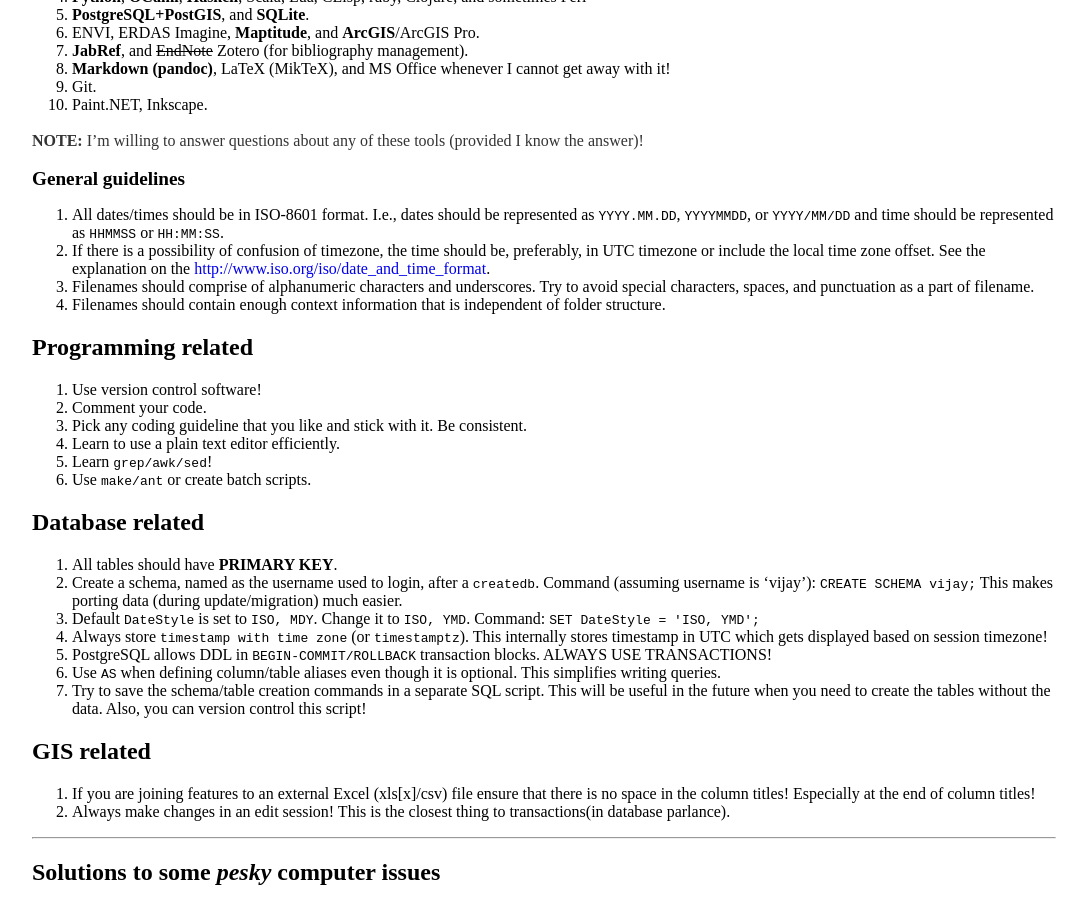
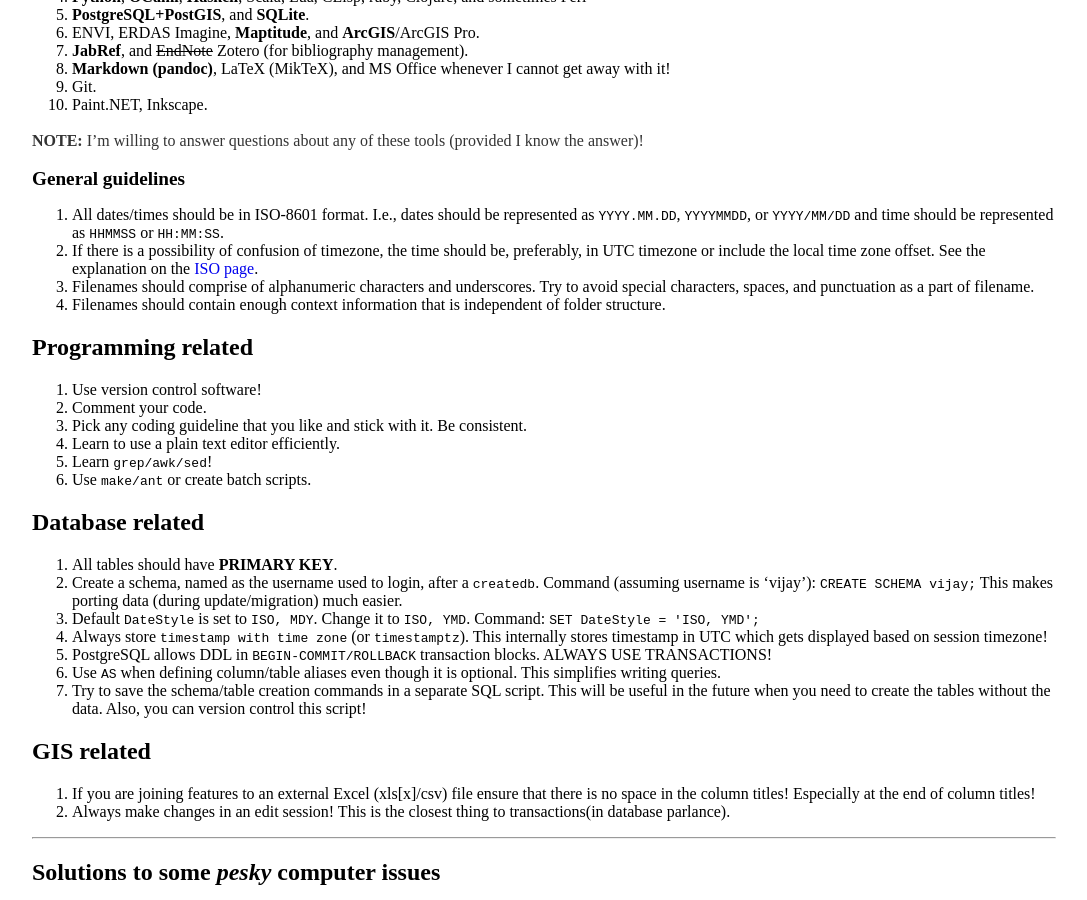
Before and after one commit to vlulla/vlulla.github.io, a Jekyll site: the page built from effective_computing.md, in a window 1280 px wide and 900 px high, scrolled down 326 px. Shown: the whole window, without its empty margins (96-1183 px from the left). Built offline with Jekyll 4.4.1, drawn with Linux system fonts in a browser that asks for light colours; part of the change alters nothing that is shown.

Commit message:
fixed url markdown

```diff
--- a/effective_computing.md
+++ b/effective_computing.md
@@ -32,7 +32,7 @@ These are the software tools/packages (emphasized ones more frequently than alte
 # General guidelines
 
 1. All dates/times should be in ISO-8601 format. I.e., dates should be represented as `YYYY.MM.DD`, `YYYYMMDD`, or `YYYY/MM/DD` and time should be represented as `HHMMSS` or `HH:MM:SS`.
-1. If there is a possibility of confusion of timezone, the time should be, preferably, in UTC timezone or include the local time zone offset.  See the explanation on the [http://www.iso.org/iso/date_and_time_format](ISO page).
+1. If there is a possibility of confusion of timezone, the time should be, preferably, in UTC timezone or include the local time zone offset.  See the explanation on the [ISO page](http://www.iso.org/iso/date_and_time_format).
 1. Filenames should comprise of alphanumeric characters and underscores.  Try to avoid special characters, spaces, and punctuation as a part of filename.
 1. Filenames should contain enough context information that is independent of folder structure.
 
```
